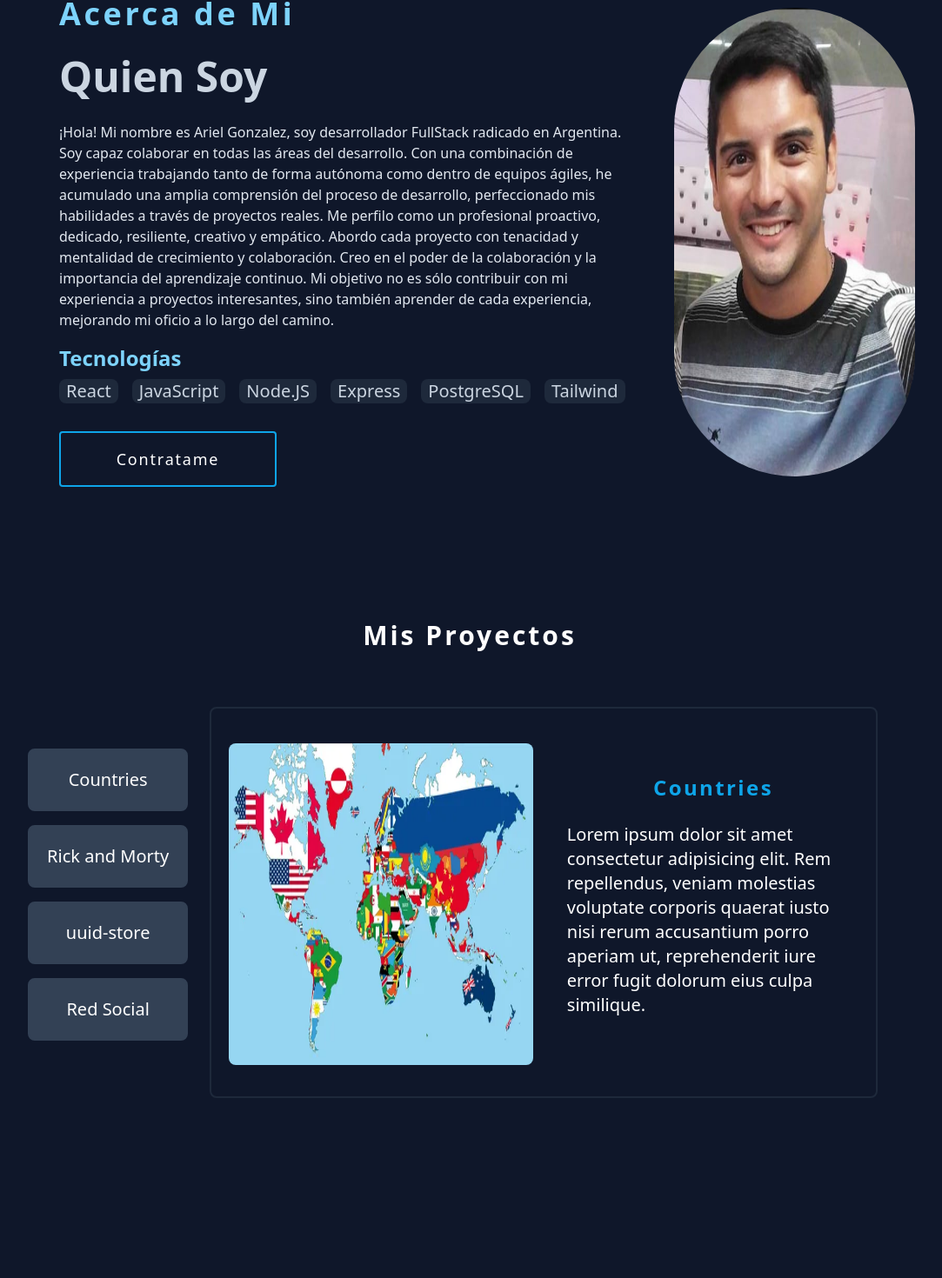
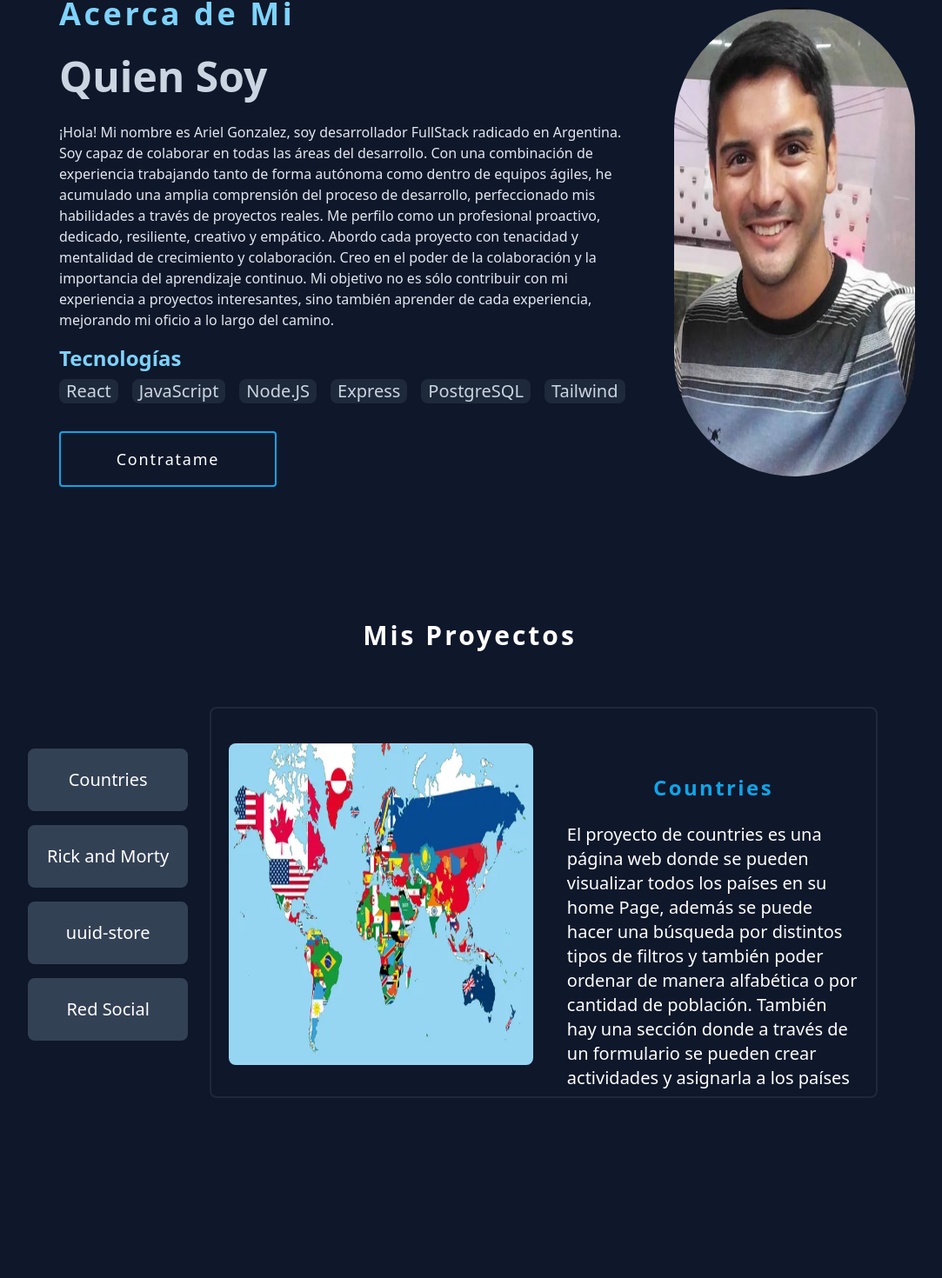
Before and after one commit to ArielGnz/AG-Portfolio, a React (Vite) app: page / in a window 1280 px wide. Shown: the part 947-2417 px from the top of the page at 87% size, without its empty margins (100-1183 px from the left). Built offline with nearby package versions, Linux system fonts and the light colour scheme.

Commit message:
actualizado

```diff
--- a/package.json
+++ b/package.json
@@ -12,7 +12,9 @@
   "dependencies": {
     "@emailjs/browser": "^4.3.3",
     "react": "^18.2.0",
-    "react-dom": "^18.2.0"
+    "react-dom": "^18.2.0",
+    "react-router-dom": "^6.23.1",
+    "redux": "^5.0.1"
   },
   "devDependencies": {
     "@types/react": "^18.2.66",
--- a/src/components/Contacto.jsx
+++ b/src/components/Contacto.jsx
@@ -24,6 +24,16 @@ const Contacto = () => {
         );
      };
 
+     const linkedin = () =>{
+        const url = "https://www.linkedin.com/in/arielgnz/";
+        window.open(url, '_blank');
+    }
+
+    const github = () => {
+        const url = "https://github.com/ArielGnz";
+        window.open(url, '_blank');
+    }
+
 
     return (
         <div className="flex flex-col lg:flex-row lg:h-[500px] lg:w-[75%] m-auto mt-[300px] mb-10">
@@ -32,8 +42,8 @@ const Contacto = () => {
                 <p className="mx-10 text-white text-xl">Actualmente estoy buscando nuevas oportunidades. </p>
                 <p className="mx-10 text-white text-xl">Quiero escuchar tu idea y averiguar cómo podemos trabajar juntos!</p>
                 <div className='mt-6 mx-8'>
-                    <a href="" className='pr-2 text-4xl text-white hover:text-sky-600'><i className='bi bi-linkedin px-2'></i></a>
-                    <a href="" className='pr-2 text-4xl text-white hover:text-sky-600'><i className='bi bi-github px-2'></i></a>
+                    <button onClick={linkedin} className='pr-2 text-4xl text-white hover:text-sky-600'><i className='bi bi-linkedin px-2'></i></button>
+                    <button onClick={github} className='pr-2 text-4xl text-white hover:text-sky-600'><i className='bi bi-github px-2'></i></button>
                 </div>
             </div>
             <div className="mx-auto mt-4 mb-4 w-[90%] h-[450px] lg:w-[60%] lg:h[400px] lg:m-10">
--- a/src/components/Proyectos/Countries.jsx
+++ b/src/components/Proyectos/Countries.jsx
@@ -10,7 +10,9 @@ export default function Countries() {
         </div>
         <div className='text-white lg:h-[300px] w-[80%] m-auto lg:w-[80%] '>
             <h1 className='text-2xl text-sky-500 text-center font-bold tracking-widest pb-6'> Countries </h1>
-            <p className='text-white text-xl lg:w-[90%] lg:m-auto '>Lorem ipsum dolor sit amet consectetur adipisicing elit. Rem repellendus, veniam molestias voluptate corporis quaerat iusto nisi rerum accusantium porro aperiam ut, reprehenderit iure error fugit dolorum eius culpa similique.</p>
+            <p className='text-white text-xl lg:w-[90%] lg:m-auto '>El proyecto de countries es una página web donde se pueden visualizar todos los países en su home Page,
+             además se puede hacer una búsqueda por distintos tipos de filtros y también poder ordenar de manera alfabética o por cantidad de población.
+             También hay una sección donde a través de un formulario se pueden crear actividades y asignarla a los países</p>
         </div>
     </>
   )
--- a/src/components/Proyectos/RickAndMorty.jsx
+++ b/src/components/Proyectos/RickAndMorty.jsx
@@ -8,7 +8,8 @@ const RickAndMorty = () => {
             </div>
             <div className='text-white lg:h-[300px] w-[80%] m-auto lg:w-[80%] '>
                 <h1 className='text-2xl text-sky-500 text-center font-bold tracking-widest pb-6'> Rick And Morty </h1>
-                <p className='text-white text-xl lg:w-[90%] lg:m-auto '>Lorem ipsum dolor sit amet consectetur adipisicing elit. Rem repellendus, veniam molestias voluptate corporis quaerat iusto nisi rerum accusantium porro aperiam ut, reprehenderit iure error fugit dolorum eius culpa similique.</p>
+                <p className='text-white text-xl lg:w-[90%] lg:m-auto '>El proyecto de Rick and Morty es una página web donde se pueden visualizar todos los personajes en su home Page,
+                además se puede hacer una búsqueda por nombre de los personajes. También hay una sección de favoritos donde se guardan todos los personajes preferidos que se elijan.</p>
             </div>
         </>
     )
--- a/src/components/Proyectos/Social.jsx
+++ b/src/components/Proyectos/Social.jsx
@@ -8,7 +8,7 @@ const social = () =>{
             </div>
             <div className='text-white lg:h-[300px] w-[80%] m-auto lg:w-[80%] '>
                 <h1 className='text-2xl text-sky-500 text-center font-bold tracking-widest pb-6'> Red Social </h1>
-                <p className='text-white text-xl lg:w-[90%] lg:m-auto '>Lorem ipsum dolor sit amet consectetur adipisicing elit. Rem repellendus, veniam molestias voluptate corporis quaerat iusto nisi rerum accusantium porro aperiam ut, reprehenderit iure error fugit dolorum eius culpa similique.</p>
+                <p className='text-white text-xl lg:w-[90%] lg:m-auto '> Proyecto en Desarollo</p>
             </div>
         </>
     )
--- a/src/components/Proyectos/Uuid-store.jsx
+++ b/src/components/Proyectos/Uuid-store.jsx
@@ -8,7 +8,7 @@ const UuidStore = () => {
             </div>
             <div className='text-white lg:h-[300px] w-[80%] m-auto lg:w-[80%] '>
                 <h1 className='text-2xl text-sky-500 text-center font-bold tracking-widest pb-6'> Uuid-store </h1>
-                <p className='text-white text-xl lg:w-[90%] lg:m-auto '>Lorem ipsum dolor sit amet consectetur adipisicing elit. Rem repellendus, veniam molestias voluptate corporis quaerat iusto nisi rerum accusantium porro aperiam ut, reprehenderit iure error fugit dolorum eius culpa similique.</p>
+                <p className='text-white text-xl lg:w-[90%] lg:m-auto '>Proyecto final del bootcamp junto con otros 6 compañeros donde realizamos una e-commerce de zapatillas.</p>
             </div>
         </>
     )
--- a/src/components/SobreMi.jsx
+++ b/src/components/SobreMi.jsx
@@ -10,7 +10,7 @@ export default function SobreMi() {
                 <h1 className='text-sky-300 text-2xl font-bold tracking-widest leading-10 lg:text-4xl'> Acerca de Mi </h1>
                 <p className='py-2 text-3xl font-bold text-slate-300 lg:text-5xl mt-5'> Quien Soy </p>
                 <p className='mt-5 text-base text-slate-200'> ¡Hola! Mi nombre es Ariel Gonzalez, soy desarrollador FullStack radicado en Argentina.
-                Soy capaz colaborar en todas las áreas del desarrollo. Con una combinación de experiencia trabajando tanto de forma autónoma como dentro de equipos ágiles,
+                Soy capaz de colaborar en todas las áreas del desarrollo. Con una combinación de experiencia trabajando tanto de forma autónoma como dentro de equipos ágiles,
                 he acumulado una amplia comprensión del proceso de desarrollo, perfeccionado mis habilidades a través de proyectos reales.
                 Me perfilo como un profesional proactivo, dedicado, resiliente, creativo y empático. Abordo cada proyecto con tenacidad y mentalidad de crecimiento y colaboración.
                 Creo en el poder de la colaboración y la importancia del aprendizaje continuo. Mi objetivo no es sólo contribuir con mi experiencia a proyectos interesantes,
--- a/src/components/Titulo.jsx
+++ b/src/components/Titulo.jsx
@@ -1,5 +1,6 @@
 import React from 'react'
-import dev from '../assets/dev.jpg'
+import dev from '../assets/dev.jpg';
+import { Link } from "react-router-dom";
 
 
 export default function Titulo() {
@@ -9,9 +10,16 @@ export default function Titulo() {
         window.open(pdfUrl, '_blank');
     }
 
-    // <div className='mt-8 w-[350px]'>
-    //             <a className='border-2 rounded border-sky-500 p-4 w-[350px] text-white text-lg tracking-widest hover:bg-sky-900' href="ArielGonzalezCV.pdf"> Descargar CV </a>
-    //         </div>
+    const linkedin = () =>{
+        const url = "https://www.linkedin.com/in/arielgnz/";
+        window.open(url, '_blank');
+    }
+
+    const github = () => {
+        const url = "https://github.com/ArielGnz";
+        window.open(url, '_blank');
+    }
+
   return (
     <section id='inicio' className='flex flex-col mt-[120px] lg:flex-row lg:h-screen lg:w-[80%] lg:m-auto lg:content-center border-b border-slate-800 '>
         <div  className='p-10 lg:w-[90%] my-10 w-full lg:h-[700px] lg:self-center lg:content-center '>
@@ -22,8 +30,8 @@ export default function Titulo() {
                 web, enfocado en crear productos accesibles para el mercado de la tecnología
             </p>
             <div className='mt-6'>
-                <a href="" className='pr-2 text-4xl text-white hover:text-sky-600'><i className='bi bi-linkedin px-2'></i></a>
-                <a href="" className='pr-2 text-4xl text-white hover:text-sky-600'><i className='bi bi-github px-2'></i></a>
+                <button onClick={linkedin} className='pr-2 text-4xl text-white hover:text-sky-600'><i className='bi bi-linkedin px-2'></i></button>
+                <button onClick={github} className='pr-2 text-4xl text-white hover:text-sky-600'><i className='bi bi-github px-2'></i></button>
             </div>
             <button className='mt-6 border-2 rounded border-sky-500 p-4 w-[200px] text-white text-lg tracking-widest hover:bg-sky-900'
                     onClick={handleDownload}>
```
Also changed, not shown: 1 other file (tests, documents, lock files or other folders).
